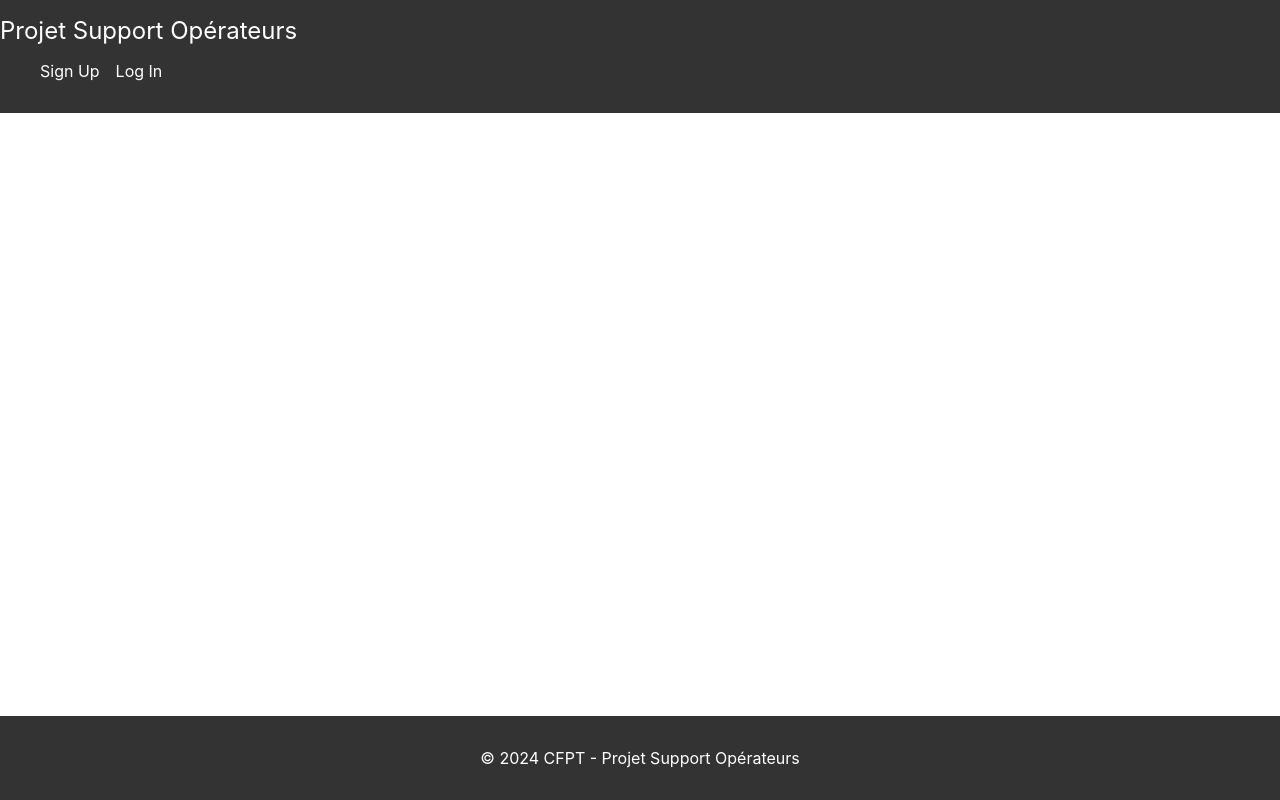
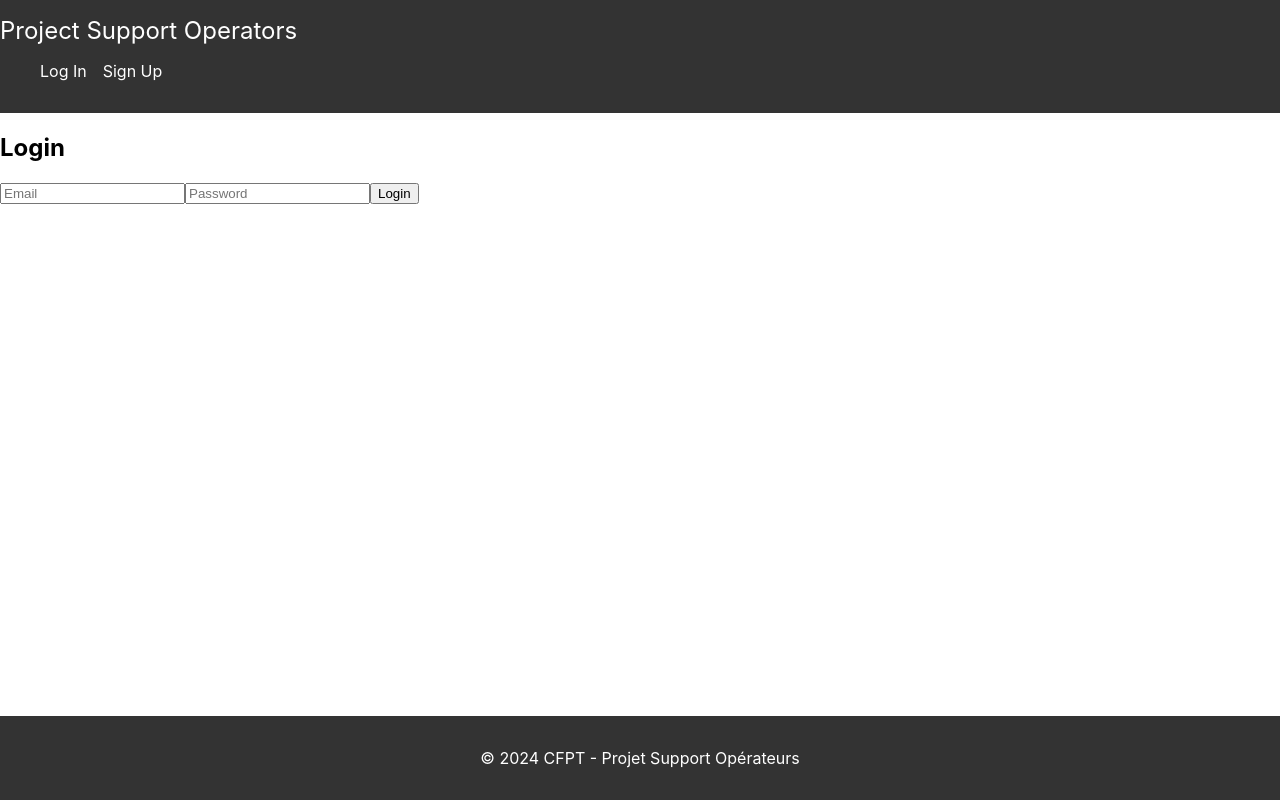
Before and after one commit to cfpt-kup/frontend-projet-operateurs, a React (Create React App) app: page /login in a window 1280 px wide. Built offline with nearby package versions, Linux system fonts and the light colour scheme.

Commit message:
Implement login feature with dynamic header navbar.

```diff
--- a/src/App.js
+++ b/src/App.js
@@ -1,19 +1,42 @@
-// src/App.js
-import React from 'react';
+import React, { useState, useEffect } from 'react';
 import { BrowserRouter as Router, Routes, Route } from 'react-router-dom';
-import AppLayout from './components/AppLayout'; // Adjust the import path if necessary
-import SignupPage from './views/SignupPage'; // Import the SignupPage component
-import HomePage from './views/HomePage'; // Import the HomePage component
-import './App.css'; // Ensure you have some basic styles, especially for the form
+import AppLayout from './components/AppLayout';
+import SignupPage from './views/SignupPage';
+import LoginPage from './views/LoginPage'; // Import the LoginPage component
+import HomePage from './views/HomePage';
+import './App.css';
 
 function App() {
+  const [isAuthenticated, setIsAuthenticated] = useState(localStorage.getItem('token') !== null);
+
+  useEffect(() => {
+    const handleStorageChange = () => {
+      setIsAuthenticated(localStorage.getItem('token') !== null);
+    };
+
+    // Listen for local storage changes to update auth state
+    window.addEventListener('storage', handleStorageChange);
+
+    // Cleanup the event listener on component unmount
+    return () => {
+      window.removeEventListener('storage', handleStorageChange);
+    };
+  }, []);
+
+  // Function to be called by LoginPage on successful login
+  const handleAuthChange = (authStatus) => {
+    setIsAuthenticated(authStatus);
+  };
+
   return (
     <Router>
-      <AppLayout> {/* Make sure AppLayout wraps the Routes */}
+      <AppLayout isAuthenticated={isAuthenticated} onAuthChange={handleAuthChange}>
         <Routes>
           <Route path="/" element={<HomePage />} />
-          <Route path="/signup" element={<SignupPage />} />
-          {/* Add more routes for other pages */}
+          <Route path="/signup" element={<SignupPage onAuthChange={handleAuthChange} />} />
+          {/* Pass the handleAuthChange function as a prop to LoginPage */}
+          <Route path="/login" element={<LoginPage onAuthChange={handleAuthChange} />} />
+          {/* Add more routes as needed */}
         </Routes>
       </AppLayout>
     </Router>
--- a/src/components/AppLayout.js
+++ b/src/components/AppLayout.js
@@ -3,7 +3,7 @@ import React from 'react';
 import Header from './Header'; // Import your Header component
 import Footer from './Footer'; // Import your Footer component
 
-const AppLayout = ({ children }) => {
+const AppLayout = ({ isAuthenticated, onAuthChange, children }) => {
     // Styles for the outer container
     const layoutStyle = {
         display: 'flex',
@@ -18,7 +18,7 @@ const AppLayout = ({ children }) => {
 
     return (
         <div style={layoutStyle}>
-            <Header />
+            <Header isAuthenticated={isAuthenticated} onAuthChange={onAuthChange} />
             <main style={mainStyle}>{children}</main>
             <Footer />
         </div>
--- a/src/components/Header.js
+++ b/src/components/Header.js
@@ -1,22 +1,48 @@
-// Header.js
 import React from 'react';
-import { Link } from 'react-router-dom';
-import './Header.css'; // Import HomePage styling
+import { Link, useNavigate } from 'react-router-dom';
+import axios from 'axios';
+import './Header.css';
 
-const Header = () => {
+const Header = ({ isAuthenticated, onAuthChange }) => {
+    let navigate = useNavigate();
+
+    const handleLogout = async () => {
+        try {
+            const token = localStorage.getItem('token');
+            await axios.post('http://localhost:5001/api/users/logout', {}, {
+                headers: {
+                    'Authorization': `Bearer ${token}`
+                }
+            });
+            localStorage.removeItem('token');
+            onAuthChange(false); // Update parent component's authentication state
+            navigate('/login');
+        } catch (error) {
+            console.error('Logout failed:', error);
+        }
+    };
+
     return (
         <header className="header">
             <nav className="navbar">
                 <div className="container">
-                    <Link to="/" className="navbar-brand">Projet Support Opérateurs</Link>
+                    <Link to="/" className="navbar-brand">Project Support Operators</Link>
                     <ul className="navbar-nav">
-                        <li className="nav-item">
-                            <Link to="/signup" className="nav-link">Sign Up</Link>
-                        </li>
-                        <li className="nav-item">
-                            <Link to="/login" className="nav-link">Log In</Link>
-                        </li>
-                        {/* Add more navigation links as needed */}
+                        {!isAuthenticated ? (
+                            <>
+                                <li className="nav-item">
+                                    <Link to="/login" className="nav-link">Log In</Link>
+                                </li>
+                                {/* Conditionally render the Sign Up link */}
+                                <li className="nav-item">
+                                    <Link to="/signup" className="nav-link">Sign Up</Link>
+                                </li>
+                            </>
+                        ) : (
+                            <li className="nav-item">
+                                <Link onClick={handleLogout} className="nav-link btn-link">Logout</Link>
+                            </li>
+                        )}
                     </ul>
                 </div>
             </nav>
--- /dev/null
+++ b/src/components/LoginForm.js
@@ -0,0 +1,44 @@
+// src/components/LoginForm.js
+import React, { useState } from 'react';
+import './LoginForm.css'; // Ensure you have the CSS for styling
+
+const LoginForm = ({ onLogin, isLoading, error }) => {
+    const [formData, setFormData] = useState({
+        email: '',
+        password: '',
+    });
+
+    const handleChange = (e) => {
+        setFormData({ ...formData, [e.target.name]: e.target.value });
+    };
+
+    const handleSubmit = (e) => {
+        e.preventDefault();
+        onLogin(formData);
+    };
+
+    return (
+        <form className="login-form-container" onSubmit={handleSubmit}>
+            <input
+                type="email"
+                name="email"
+                value={formData.email}
+                onChange={handleChange}
+                placeholder="Email"
+                required
+            />
+            <input
+                type="password"
+                name="password"
+                value={formData.password}
+                onChange={handleChange}
+                placeholder="Password"
+                required
+            />
+            <button className="btn-submit" type="submit" disabled={isLoading}>Login</button>
+            {error && <p className="error">{error}</p>}
+        </form>
+    );
+};
+
+export default LoginForm;
--- /dev/null
+++ b/src/views/LoginPage.js
@@ -0,0 +1,54 @@
+// src/views/LoginPage.js
+import React, { useState } from 'react';
+import axios from 'axios';
+import LoginForm from '../components/LoginForm';
+import Swal from 'sweetalert2';
+import { useNavigate } from 'react-router-dom'; // Import useNavigate for redirection
+
+const LoginPage = ({ onAuthChange }) => {
+    const [isLoading, setIsLoading] = useState(false);
+    let navigate = useNavigate(); // For redirecting after login
+
+    const handleLogin = async (formData) => {
+        setIsLoading(true);
+
+        try {
+            const response = await axios.post('http://localhost:5001/api/users/login', formData);
+            setIsLoading(false);
+            const { token } = response.data;
+            localStorage.setItem('token', token);
+            axios.defaults.headers.common['Authorization'] = `Bearer ${token}`;
+
+            Swal.fire({
+                icon: 'success',
+                title: 'Logged In',
+                text: 'You have successfully logged in.',
+            });
+
+            // Signal the App component that the user has successfully logged in
+            if (onAuthChange) {
+                onAuthChange(true);
+            }
+
+            // Optionally, redirect the user to a different page
+            navigate('/'); // Redirects to the homepage, adjust as necessary
+        } catch (err) {
+            setIsLoading(false);
+            let errorMsg = 'Invalid email or password.';
+            Swal.fire({
+                icon: 'error',
+                title: 'Login Failed',
+                text: errorMsg,
+            });
+        }
+    };
+
+    return (
+        <div>
+            <h2>Login</h2>
+            <LoginForm onLogin={handleLogin} isLoading={isLoading} />
+        </div>
+    );
+};
+
+export default LoginPage;
--- a/src/views/SignupPage.js
+++ b/src/views/SignupPage.js
@@ -3,38 +3,47 @@ import React, { useState } from 'react';
 import axios from 'axios';
 import SignupForm from '../components/SignupForm';
 import Swal from 'sweetalert2'; // Import SweetAlert2
+import { useNavigate } from 'react-router-dom'; // Import useNavigate for redirection
 
-const SignupPage = () => {
+const SignupPage = ({ onAuthChange }) => { // Accept onAuthChange as a prop
     const [isLoading, setIsLoading] = useState(false);
+    let navigate = useNavigate(); // For redirecting after signup
 
     const handleSignup = async (formData) => {
         setIsLoading(true);
 
         try {
-            await axios.post('http://localhost:5001/api/users/signup', formData);
+            const response = await axios.post('http://localhost:5001/api/users/signup', formData);
             setIsLoading(false);
+            const { token } = response.data;
+            // Save the JWT token for future requests
+            localStorage.setItem('token', token);
+
+            // Set the token for all future requests
+            axios.defaults.headers.common['Authorization'] = `Bearer ${token}`;
+
             // Show success message
             Swal.fire({
                 icon: 'success',
                 title: 'Success!',
-                text: 'Signup successful! Please check your email to confirm.',
+                text: 'Signup successful! You are now logged in.',
             });
-            // Redirect or manage the state to show a logged-in view
+
+            // Update authentication state via onAuthChange
+            if (onAuthChange) {
+                onAuthChange(true);
+            }
+
+            // Redirect to the homepage
+            navigate('/');
         } catch (err) {
             setIsLoading(false);
             let errorMsg = 'Error during signup. Please try again later.';
 
-            // Adjusting to match backend's response structure (using 'msg' instead of 'error')
             if (err.response && err.response.data && err.response.data.msg) {
-                if (err.response.data.msg === 'Invalid or inactive access code.') {
-                    errorMsg = 'The provided access code is invalid or has already been used.';
-                } else if (err.response.data.msg === 'User already exists.') {
-                    errorMsg = 'This email is already registered. Please log in or use a different email.';
-                } else {
-                    errorMsg = err.response.data.msg; // Directly use the backend message if it doesn't match known errors
-                }
+                errorMsg = err.response.data.msg;
             } else if (err.message) {
-                errorMsg = err.message; // Fallback to generic error message
+                errorMsg = err.message;
             }
 
             // Show error message
```
Also changed, not shown: src/components/LoginForm.css (added), src/views/LoginPage.css (added).
